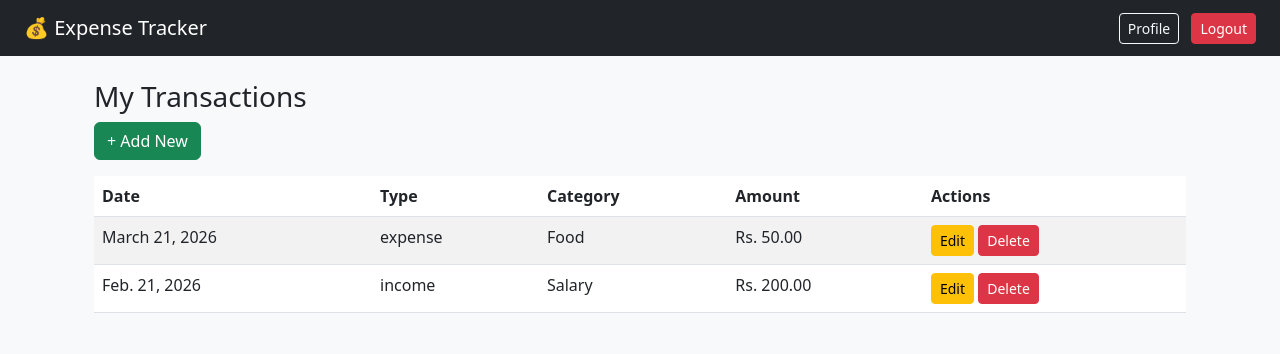
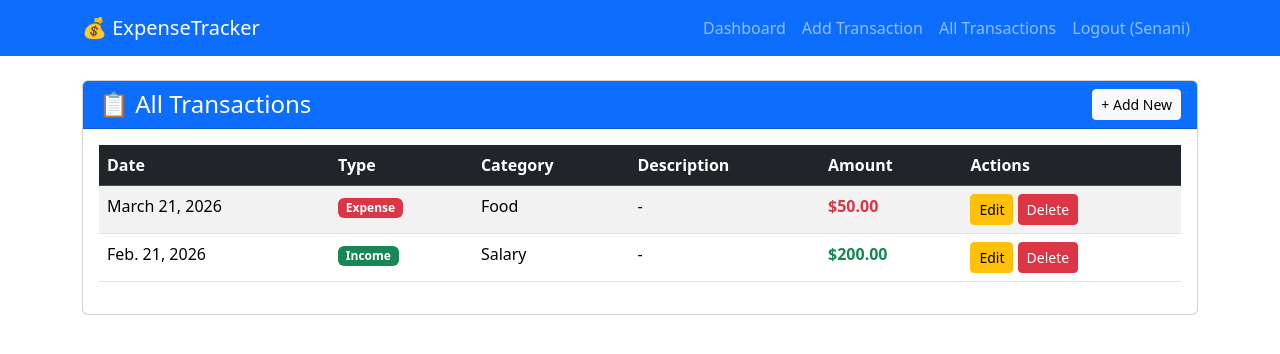
Before and after one commit to Prabhani-Jayakody/WebApp-Assignment, a Django app: page /transactions/list/ in a window 1280 px wide. Shown: the top 354 px of the page. Run offline with Django 5.2, Linux system fonts and the light colour scheme; a user stored in the database is signed in; data comes from the database, SQL or seed files in the repository; both versions use the stored data as it was after the commit.

Commit message:
Fixed transaction type display in list.html - changed transaction_type to type

```diff
--- a/accounts/templates/accounts/base.html
+++ /dev/null
@@ -1,37 +0,0 @@
-<!DOCTYPE html>
-<html lang="en">
-<head>
-    <meta charset="UTF-8">
-    <meta name="viewport" content="width=device-width, initial-scale=1.0">
-    <title>Expense Tracker</title>
-    <link href="https://cdn.jsdelivr.net/npm/bootstrap@5.3.0/dist/css/bootstrap.min.css" rel="stylesheet">
-</head>
-<body class="bg-light">
-
-    <nav class="navbar navbar-dark bg-dark px-4">
-        <a class="navbar-brand" href="#">💰 Expense Tracker</a>
-        <div>
-            {% if user.is_authenticated %}
-                <a href="{% url 'profile' %}" class="btn btn-outline-light btn-sm me-2">Profile</a>
-                <a href="{% url 'logout' %}" class="btn btn-danger btn-sm">Logout</a>
-            {% else %}
-                <a href="{% url 'login' %}" class="btn btn-outline-light btn-sm me-2">Login</a>
-                <a href="{% url 'register' %}" class="btn btn-success btn-sm">Register</a>
-            {% endif %}
-        </div>
-    </nav>
-
-    <div class="container mt-4">
-        {% for message in messages %}
-            <div class="alert alert-{{ message.tags }} alert-dismissible fade show">
-                {{ message }}
-                <button type="button" class="btn-close" data-bs-dismiss="alert"></button>
-            </div>
-        {% endfor %}
-
-        {% block content %}{% endblock %}
-    </div>
-
-    <script src="https://cdn.jsdelivr.net/npm/bootstrap@5.3.0/dist/js/bootstrap.bundle.min.js"></script>
-</body>
-</html>
--- a/myproject/settings.py
+++ b/myproject/settings.py
@@ -10,7 +10,7 @@ For the full list of settings and their values, see
 https://docs.djangoproject.com/en/6.0/ref/settings/
 """
 
-from pathlib import Path
+from pathlib import Path, WindowsPath
 
 # Build paths inside the project like this: BASE_DIR / 'subdir'.
 BASE_DIR = Path(__file__).resolve().parent.parent
@@ -56,7 +56,7 @@ ROOT_URLCONF = 'myproject.urls'
 TEMPLATES = [
     {
         'BACKEND': 'django.template.backends.django.DjangoTemplates',
-        'DIRS': [BASE_DIR / 'accounts' / 'templates' / 'accounts'],
+        'DIRS': [BASE_DIR / 'templates'],
         'APP_DIRS': True,
         'OPTIONS': {
             'context_processors': [
--- a/templates/base.html
+++ b/templates/base.html
@@ -3,13 +3,15 @@
 <head>
     <meta charset="UTF-8">
     <meta name="viewport" content="width=device-width, initial-scale=1.0">
-    <title>Expense Tracker - {% block title %}Home{% endblock %}</title>
+    <title>Expense Tracker</title>
+    <!-- Bootstrap CSS -->
     <link href="https://cdn.jsdelivr.net/npm/bootstrap@5.3.0-alpha1/dist/css/bootstrap.min.css" rel="stylesheet">
 </head>
 <body>
+    <!-- Navigation Bar -->
     <nav class="navbar navbar-expand-lg navbar-dark bg-primary">
         <div class="container">
-            <a class="navbar-brand" href="/transactions/">💰 ExpenseTracker</a>
+            <a class="navbar-brand" href="{% url 'dashboard' %}">💰 ExpenseTracker</a>
             <button class="navbar-toggler" type="button" data-bs-toggle="collapse" data-bs-target="#navbarNav">
                 <span class="navbar-toggler-icon"></span>
             </button>
@@ -41,6 +43,7 @@
         </div>
     </nav>
 
+    <!-- Main Content -->
     <div class="container mt-4">
         {% if messages %}
             {% for message in messages %}
@@ -55,6 +58,7 @@
         {% endblock %}
     </div>
 
+    <!-- Bootstrap JS -->
     <script src="https://cdn.jsdelivr.net/npm/bootstrap@5.3.0-alpha1/dist/js/bootstrap.bundle.min.js"></script>
 </body>
 </html>
--- a/transactions/templates/transactions/dashboard.html
+++ b/transactions/templates/transactions/dashboard.html
@@ -45,7 +45,7 @@
                     <td>{{ t.date }}</td>
                     <td>{{ t.category }}</td>
                     <td>{{ t.description|default:"-" }}</td>
-                    <td class="{% if t.transaction_type == 'income' %}text-success{% else %}text-danger{% endif %}">
+                    <td class="{% if t.type == 'income' %}text-success{% else %}text-danger{% endif %}">
                         ${{ t.amount }}
                     </td>
                     <td>
--- a/transactions/templates/transactions/list.html
+++ b/transactions/templates/transactions/list.html
@@ -1,26 +1,55 @@
 {% extends 'base.html' %}
+
+{% block title %}All Transactions{% endblock %}
+
 {% block content %}
-<div class="container mt-4">
-    <h3>My Transactions</h3>
-    <a href="{% url 'add_transaction' %}" class="btn btn-success mb-3">+ Add New</a>
-    <table class="table table-striped">
-        <thead>
-            <tr><th>Date</th><th>Type</th><th>Category</th><th>Amount</th><th>Actions</th></tr>
+<div class="card">
+    <div class="card-header bg-primary text-white d-flex justify-content-between align-items-center">
+        <h4 class="mb-0">📋 All Transactions</h4>
+        <a href="{% url 'add_transaction' %}" class="btn btn-light btn-sm">+ Add New</a>
+    </div>
+    <div class="card-body">
+        <div class="table-responsive">
+            <table class="table table-striped table-hover">
+                <thead class="table-dark">
+                    <tr>
+                        <th>Date</th>
+                        <th>Type</th>
+                        <th>Category</th>
+                        <th>Description</th>
+                        <th>Amount</th>
+                        <th>Actions</th>
+                    </tr>
                 </thead>
                 <tbody>
                     {% for t in transactions %}
                     <tr>
                         <td>{{ t.date }}</td>
-                <td>{{ t.type }}</td>
+                        <td>
+                            {% if t.type == 'income' %}  <!-- FIXED: Changed from transaction_type to type -->
+                                <span class="badge bg-success">Income</span>
+                            {% else %}
+                                <span class="badge bg-danger">Expense</span>
+                            {% endif %}
+                        </td>
                         <td>{{ t.category }}</td>
-                <td>Rs. {{ t.amount }}</td>
+                        <td>{{ t.description|default:"-" }}</td>
+                        <td class="{% if t.type == 'income' %}text-success{% else %}text-danger{% endif %} fw-bold">
+                            ${{ t.amount }}
+                        </td>
                         <td>
-                    <a href="{% url 'edit_transaction' t.pk %}" class="btn btn-sm btn-warning">Edit</a>
-                    <a href="{% url 'delete_transaction' t.pk %}" class="btn btn-sm btn-danger">Delete</a>
+                            <a href="{% url 'edit_transaction' t.pk %}" class="btn btn-warning btn-sm">Edit</a>
+                            <a href="{% url 'delete_transaction' t.pk %}" class="btn btn-danger btn-sm">Delete</a>
                         </td>
+                    </tr>
+                    {% empty %}
+                    <tr>
+                        <td colspan="6" class="text-center">No transactions yet. <a href="{% url 'add_transaction' %}">Add one</a></td>
                     </tr>
                     {% endfor %}
                 </tbody>
             </table>
         </div>
+    </div>
+</div>
 {% endblock %}
--- a/transactions/urls.py
+++ b/transactions/urls.py
@@ -2,6 +2,7 @@ from django.urls import path
 from . import views
 
 urlpatterns = [
+    path('', views.dashboard, name='dashboard'),
     path('add/', views.add_transaction, name='add_transaction'),
     path('list/', views.transaction_list, name='transaction_list'),
     path('edit/<int:pk>/', views.edit_transaction, name='edit_transaction'),
--- a/transactions/views.py
+++ b/transactions/views.py
@@ -1,25 +1,27 @@
 from django.shortcuts import render, redirect, get_object_or_404
 from django.contrib.auth.decorators import login_required
+from django.db import models
 from .models import Transaction
 from .forms import TransactionForm
-from django.db import models
 
 @login_required
 def dashboard(request):
-    # Get user's transactions
+    # Get last 10 transactions for logged-in user
     transactions = Transaction.objects.filter(user=request.user).order_by('-date')[:10]
 
-    # Calculate totals
+    # Calculate total income - NOTE: using 'type' not 'transaction_type'
     total_income = Transaction.objects.filter(
         user=request.user,
-        transaction_type='income'
-    ).aggregate(sum=models.Sum('amount'))['sum'] or 0
+        type='income'
+    ).aggregate(total=models.Sum('amount'))['total'] or 0
 
+    # Calculate total expenses - NOTE: using 'type' not 'transaction_type'
     total_expenses = Transaction.objects.filter(
         user=request.user,
-        transaction_type='expense'
-    ).aggregate(sum=models.Sum('amount'))['sum'] or 0
+        type='expense'
+    ).aggregate(total=models.Sum('amount'))['total'] or 0
 
+    # Calculate balance
     balance = total_income - total_expenses
 
     context = {
@@ -28,7 +30,6 @@ def dashboard(request):
         'total_expenses': total_expenses,
         'balance': balance,
     }
-
     return render(request, 'transactions/dashboard.html', context)
 
 @login_required
@@ -43,27 +44,6 @@ def add_transaction(request):
     else:
         form = TransactionForm()
     return render(request, 'transactions/add_transaction.html', {'form': form})
-
-@login_required
-def dashboard(request):
-    transactions = Transaction.objects.filter(user=request.user).order_by('-date')[:10]
-    total_income = Transaction.objects.filter(
-        user=request.user,
-        transaction_type='income'
-    ).aggregate(total=models.Sum('amount'))['total'] or 0
-    total_expenses = Transaction.objects.filter(
-        user=request.user,
-        transaction_type='expense'
-    ).aggregate(total=models.Sum('amount'))['total'] or 0
-    balance = total_income - total_expenses
-
-    context = {
-        'transactions': transactions,
-        'total_income': total_income,
-        'total_expenses': total_expenses,
-        'balance': balance,
-    }
-    return render(request, 'transactions/dashboard.html', context)
 
 @login_required
 def transaction_list(request):
```
Also changed, not shown: accounts/templates/accounts/login.html (+22 -18 lines), accounts/templates/accounts/profile.html (+19 -9 lines), transactions/templates/transactions/add_transaction.html (+29 -8 lines), transactions/templates/transactions/confirm_delete.html (+23 -8 lines), db.sqlite3. Lines whose indentation alone changed are shown as unchanged.
